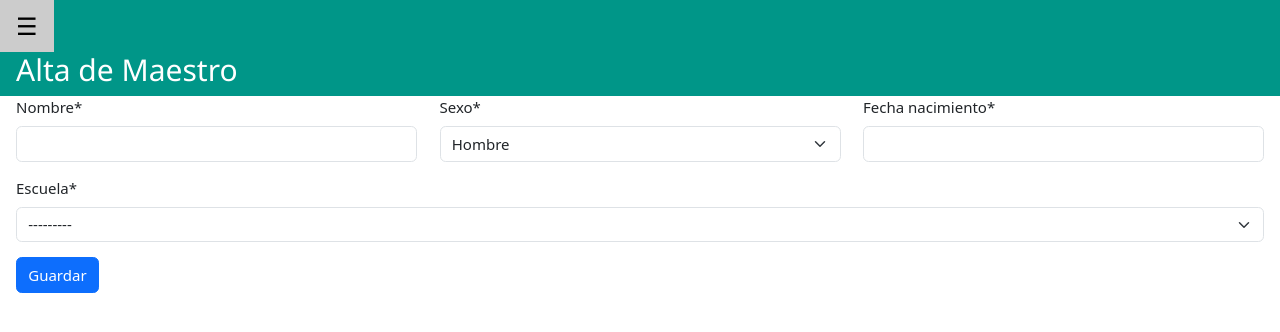
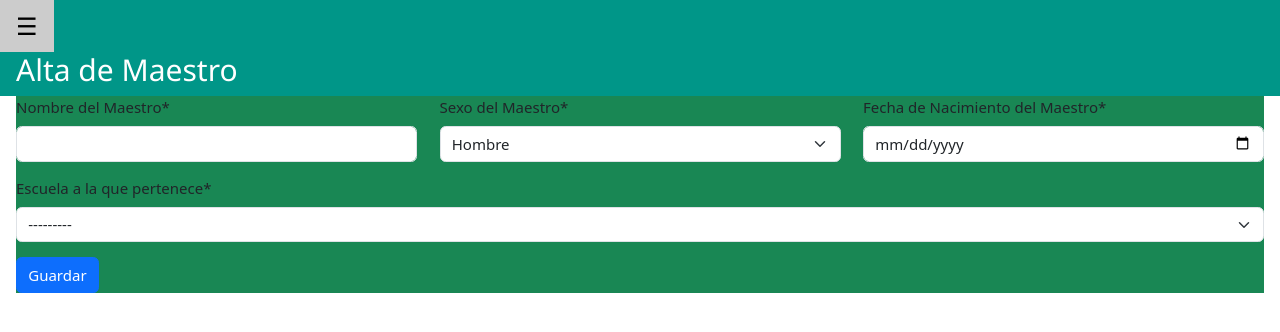
Before and after one commit to belmarq/2026LI11, a Django app: page /maestros_alta in a window 1280 px wide. Shown: the top 332 px of the page. Run offline with Django 5.2, Linux system fonts and the light colour scheme; data comes from the database, SQL or seed files in the repository; both versions use the stored data as it was after the commit; some libraries are stand-ins or nearby versions.

Commit message:
marzo17 formularios

```diff
--- a/mi_aplicacion/forms.py
+++ b/mi_aplicacion/forms.py
@@ -1,3 +1,4 @@
+from django import forms
 from django.forms import ModelForm
 from crispy_forms.helper import FormHelper
 from crispy_forms.layout import Submit, Layout, Field, Row, Column
@@ -29,9 +30,18 @@ class MaestroForm(ModelForm):
                 Column(Field('escuela'), css_class='form-group col-md-12 mb-0'),
                 css_class='form-row'
             ),
-            Submit('submit', 'Guardar')
+            Submit('submit', '{{ texto_submit }}')
         )
 
     class Meta:
         model = Maestro
         fields = ["nombre", "escuela", "sexo", "fecha_nacimiento"]
+        labels = {
+            'nombre': 'Nombre del Maestro',
+            'escuela': 'Escuela a la que pertenece',
+            'sexo': 'Sexo del Maestro',
+            'fecha_nacimiento': 'Fecha de Nacimiento del Maestro'
+        }
+        widgets = {
+            'fecha_nacimiento': forms.DateInput(format='%Y-%m-%d', attrs={'type': 'date'}),
+        }
--- a/mi_aplicacion/templates/maestros/CRUD.html
+++ b/mi_aplicacion/templates/maestros/CRUD.html
@@ -4,8 +4,10 @@
 
 
 {% block contenido %}
-<form method="post" enctype="multipart/form-data">
-{% csrf_token %}
-{% crispy form %}
-</form>
+<div class={{ fondo_formulario }}>
+    <form method="post" enctype="multipart/form-data">
+    {% csrf_token %}
+    {% crispy form %}
+    </form>
+</div>
 {% endblock %}
--- a/mi_aplicacion/templates/maestros/maestros.html
+++ b/mi_aplicacion/templates/maestros/maestros.html
@@ -19,8 +19,8 @@
     {% for maestro in maestros %}
     <tr>
       <td>
-        <a href="{% url 'escuelas_eliminar' maestro.id %}"><img src="{%static 'images/icons8-trash-can-32.png' %}"></a>
-        <a href="{% url 'escuelas_editar' maestro.id %}"><img src="{%static 'images/icons8-edit-pencil-32.png' %}"></a>
+        <a href="{% url 'maestros_eliminar' maestro.id %}"><img src="{%static 'images/icons8-trash-can-32.png' %}"></a>
+        <a href="{% url 'maestros_editar' maestro.id %}"><img src="{%static 'images/icons8-edit-pencil-32.png' %}"></a>
       </td>
       <td>{{ maestro.nombre }}</td>
       <td>{{ maestro.escuela.siglas }}</td>
--- a/mi_aplicacion/urls.py
+++ b/mi_aplicacion/urls.py
@@ -1,5 +1,5 @@
 from django.urls import path
-from mi_aplicacion.views import Home, Escuelas, EscuelaAlta, EscuelaEditar, EscuelaEliminar, MaestroAlta, Maestros
+from mi_aplicacion.views import Home, Escuelas, EscuelaAlta, EscuelaEditar, EscuelaEliminar, MaestroAlta, MaestroEliminar, Maestros, MaestroEditar
 
 urlpatterns = [
     path("", Home.as_view(), name='home'),
@@ -9,4 +9,7 @@ urlpatterns = [
     path("escuelas_eliminar/<int:id>", EscuelaEliminar.as_view(), name='escuelas_eliminar'),
     path("maestros", Maestros.as_view(), name='maestros'),
     path("maestros_alta", MaestroAlta.as_view(), name='maestros_alta'),
+    path("maestros_editar/<int:id>", MaestroEditar.as_view(), name='maestros_editar'),
+    path("maestros_eliminar/<int:id>", MaestroEliminar.as_view(), name='maestros_eliminar'),
+
 ]
--- a/mi_aplicacion/views.py
+++ b/mi_aplicacion/views.py
@@ -93,6 +93,78 @@ class MaestroAlta(View):
         cdx={
         "titulo":"Maestros",
         "subtitulo":"Alta de Maestro",
-        "form":form
+        "form":form,
+        "fondo_formulario":"bg-success p-3",
+        "texto_submit":"Guardar",
         }
         return render(request, 'maestros/CRUD.html', cdx)
+
+    def post(self, request):
+        form = MaestroForm(request.POST, request.FILES)
+        if form.is_valid():
+            form.save()
+            return redirect('maestros')
+        cdx={
+        "titulo":"Maestros",
+        "subtitulo":"Alta de Maestro",
+        "form":form,
+        "fondo_formulario":"bg-success p-3",
+        "texto_submit":"Guardar",
+        }
+        return render(request, 'maestros/CRUD.html', cdx)
+
+class MaestroEditar(View):
+    def get(self, request, id):
+        maestro = Maestro.objects.filter(id=id).first()
+        form = MaestroForm(instance=maestro)
+        cdx={
+        "titulo":"Maestros",
+        "subtitulo":"Edición de Maestro",
+        "form":form,
+        "fondo_formulario":"bg-warning p-3",
+        "texto_submit":"Actualizar",
+        }
+        return render(request, 'maestros/CRUD.html', cdx)
+
+    def post(self, request, id):
+        maestro = Maestro.objects.filter(id=id).first()
+        form = MaestroForm(request.POST, request.FILES, instance=maestro)
+        if form.is_valid():
+            form.save()
+            return redirect('maestros')
+        cdx={
+        "titulo":"Maestros",
+        "subtitulo":"Edición de Maestro",
+        "form":form,
+        "fondo_formulario":"bg-warning p-3",
+        "texto_submit":"Actualizar",
+        }
+        return render(request, 'maestros/CRUD.html', cdx)
+
+class MaestroEliminar(View):
+    def get(self, request, id):
+        maestro = Maestro.objects.filter(id=id).first()
+        form = MaestroForm(instance=maestro)
+        cdx={
+        "titulo":"Maestros",
+        "subtitulo":"Eliminación de Maestro",
+        "form":form,
+        "fondo_formulario":"bg-danger p-3",
+        "texto_submit":"Eliminar",
+        }
+        return render(request, 'maestros/CRUD.html', cdx)
+
+    def post(self, request, id):
+        maestro = Maestro.objects.filter(id=id).first()
+        form = MaestroForm(request.POST, request.FILES, instance=maestro)
+        if form.is_valid():
+            maestro.delete()
+            return redirect('maestros')
+        cdx={
+        "titulo":"Maestros",
+        "subtitulo":"Eliminación de Maestro",
+        "form":form,
+        "fondo_formulario":"bg-danger p-3",
+        "texto_submit":"Eliminar",
+        }
+        return render(request, 'maestros/CRUD.html', cdx)
```
Also changed, not shown: db.sqlite3, mi_aplicacion/migrations/0002_alter_maestro_sexo.py (added).
